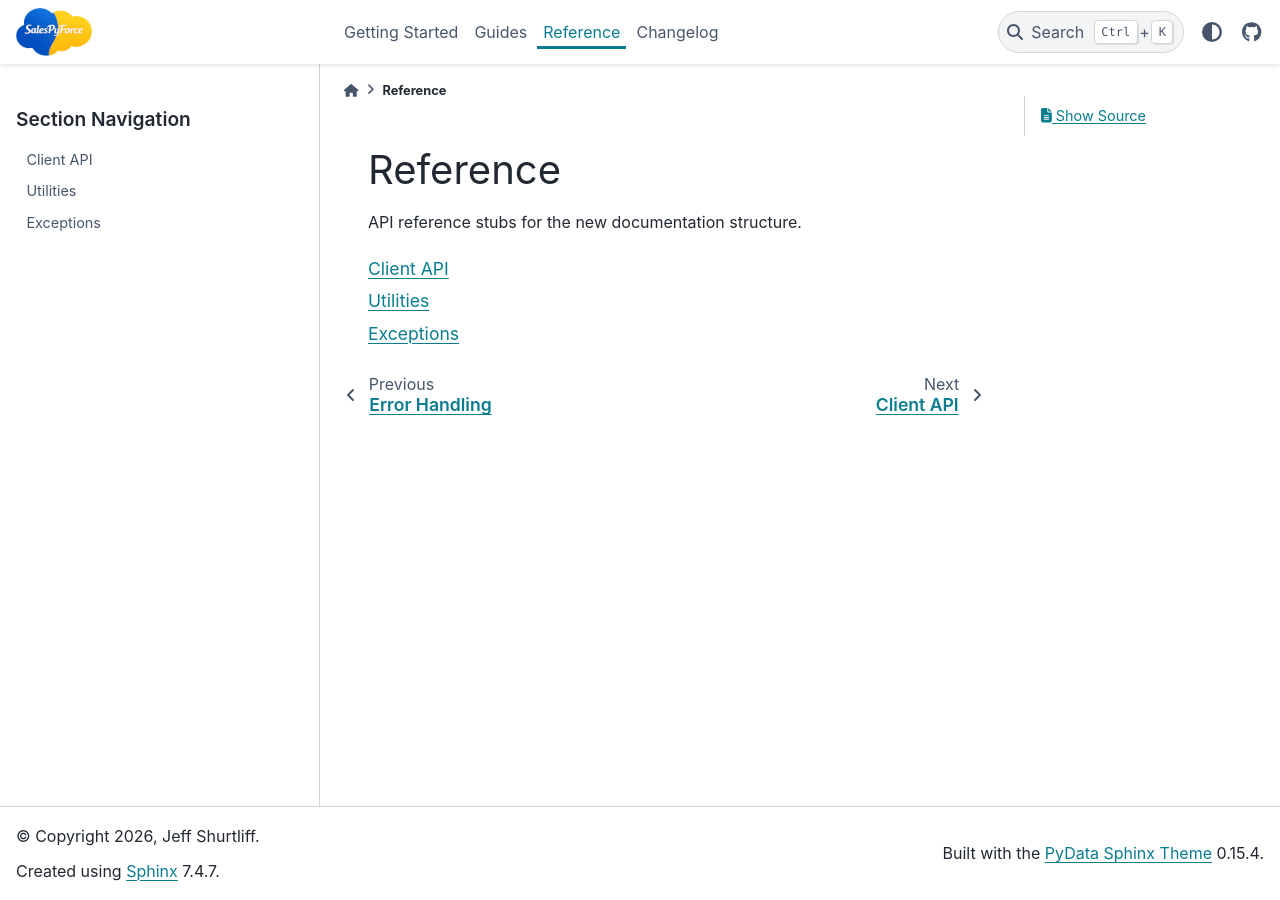
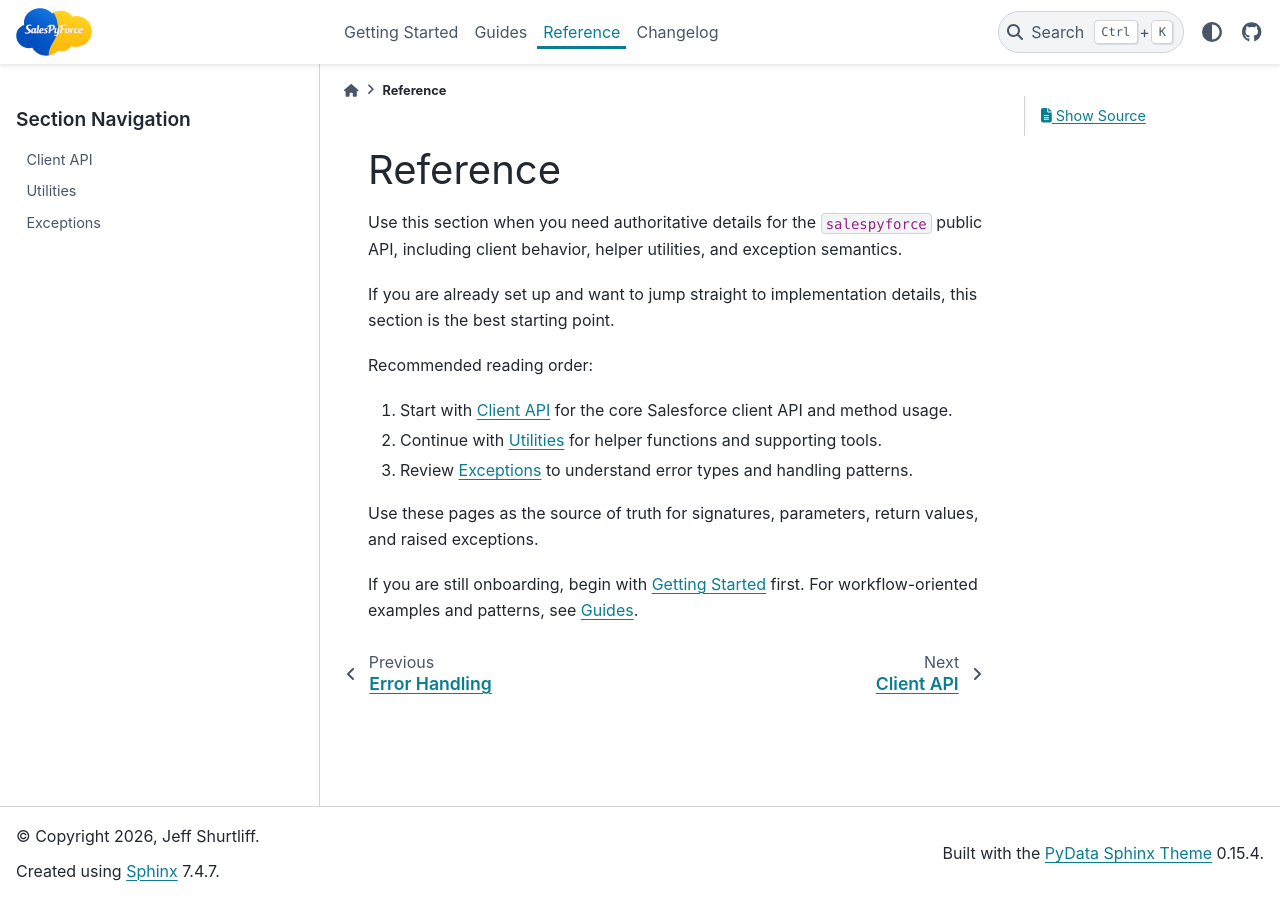
Before and after one commit to jeffshurtliff/salespyforce, a Sphinx documentation site: the page built from docs/reference/index.rst, in a window 1280 px wide. Built offline with Sphinx 7.4.7 and the PyData theme 0.15.4, drawn with Linux system fonts in a browser that asks for light colours.

Commit message:
Updated docs/reference/index.rst to have an introduction to the section

```diff
--- a/docs/reference/index.rst
+++ b/docs/reference/index.rst
@@ -1,10 +1,28 @@
 Reference
 =========
 
-API reference stubs for the new documentation structure.
+Use this section when you need authoritative details for the ``salespyforce``
+public API, including client behavior, helper utilities, and exception
+semantics.
+
+If you are already set up and want to jump straight to implementation details,
+this section is the best starting point.
+
+Recommended reading order:
+
+1. Start with :doc:`client` for the core Salesforce client API and method usage.
+2. Continue with :doc:`utilities` for helper functions and supporting tools.
+3. Review :doc:`exceptions` to understand error types and handling patterns.
+
+Use these pages as the source of truth for signatures, parameters, return
+values, and raised exceptions.
+
+If you are still onboarding, begin with :doc:`../getting-started/index` first.
+For workflow-oriented examples and patterns, see :doc:`../guides/index`.
 
 .. toctree::
    :maxdepth: 1
+   :hidden:
 
    client
    utilities
```
